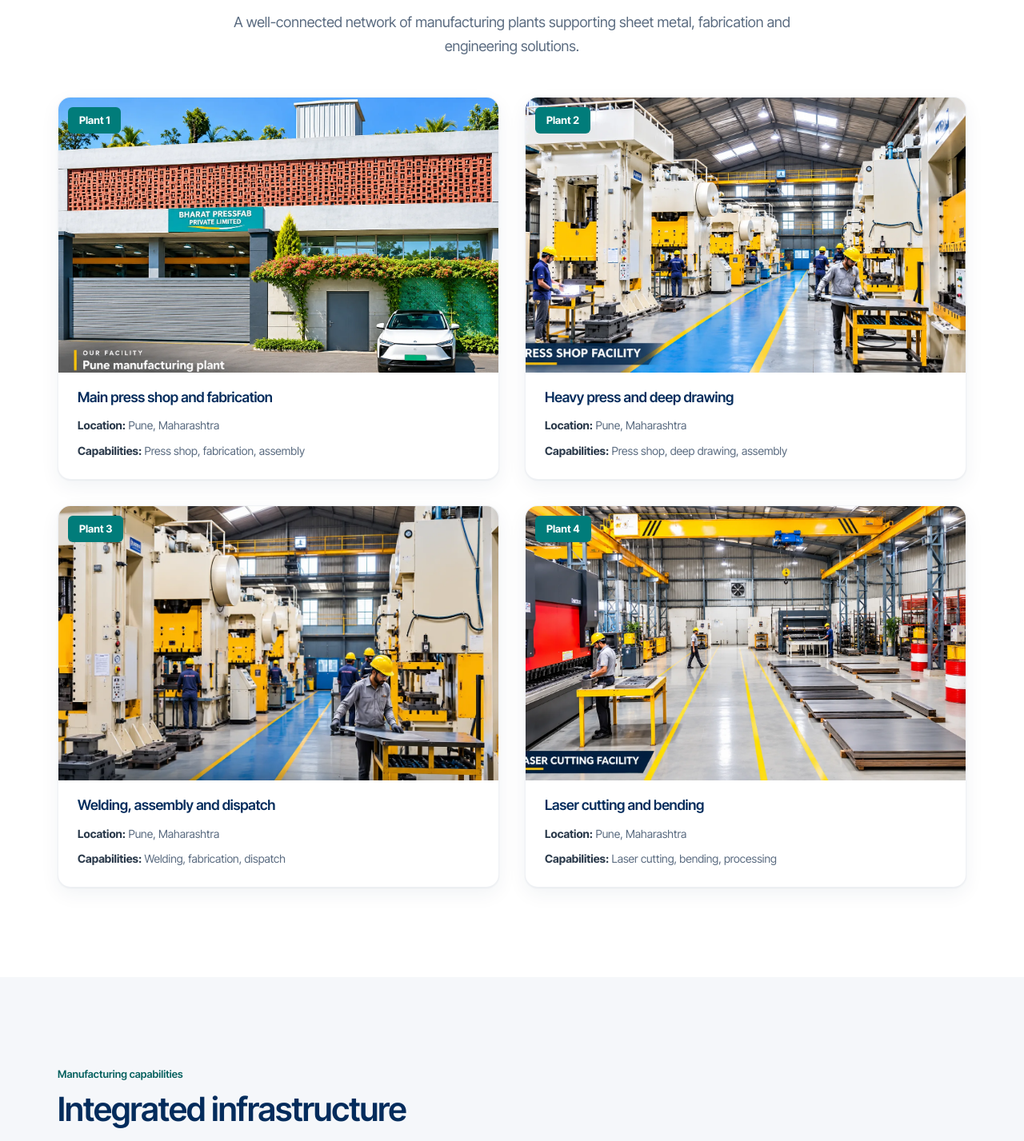
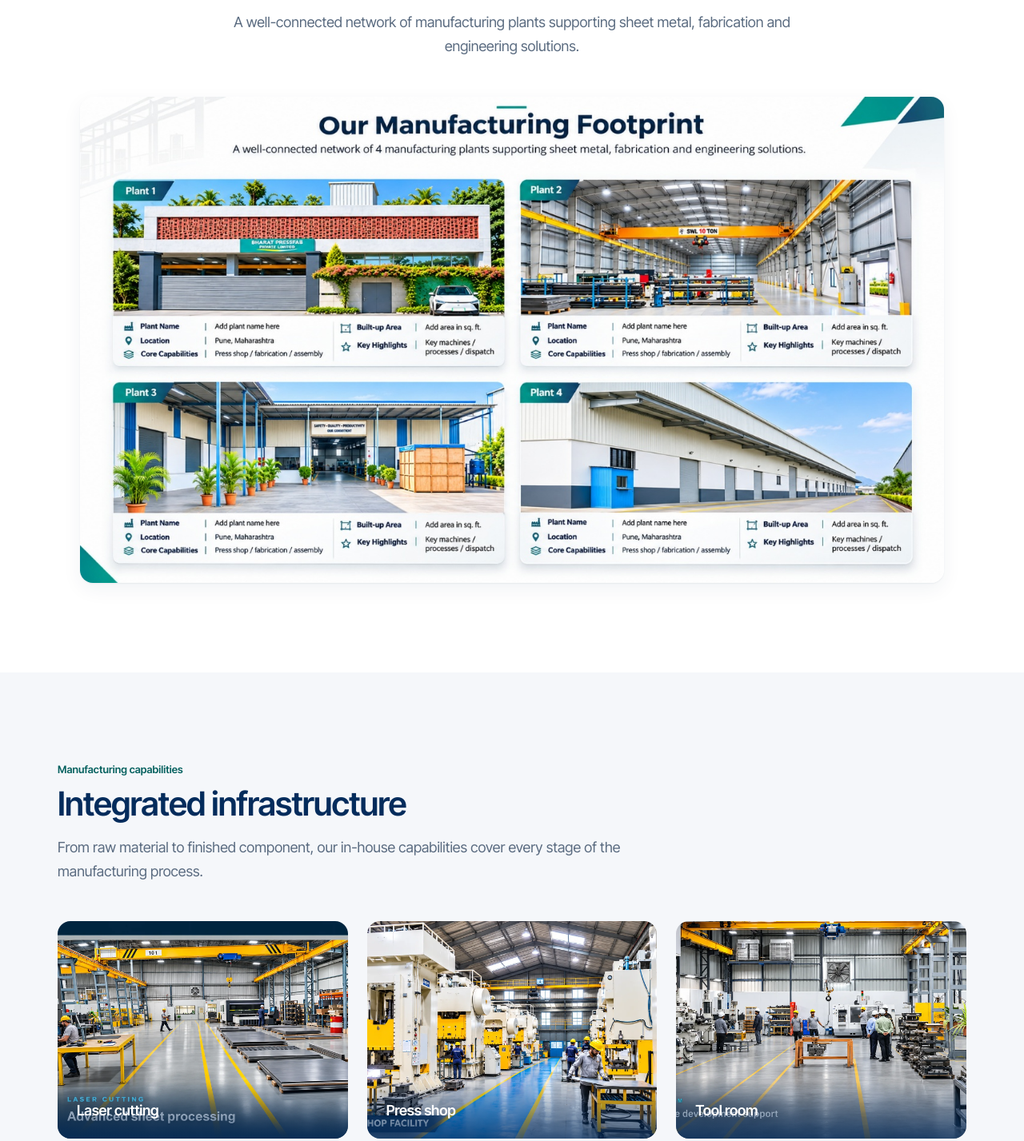
Before and after one commit to my-enginedb/bharat-pressfab-website, a plain HTML site: page index.html in a window 1280 px wide. Shown: the part 7094-8521 px from the top of the page at 80% size. Drawn offline with Linux system fonts and the light colour scheme.

Commit message:
fix: remove duplicate award images and add approved plants template
Remove 15 individual award images from awards section, keeping only the
consolidated framed display. Replace AI-generated plant card images with
the client-approved manufacturing footprint template showing all four
plants with real photographs.

Co-Authored-By: Claude Opus 4.6 <noreply@anthropic.com>

```diff
--- a/css/style.css
+++ b/css/style.css
@@ -1266,6 +1266,12 @@ h4 { font-size: 1.125rem; line-height: 1.3; letter-spacing: -0.01em; }
   box-shadow: var(--card-shadow); cursor: zoom-in; display: block; margin: 0 auto;
 }
 
+/* Plants showcase */
+.plants-showcase {
+  width: 100%; max-width: 1080px; border-radius: var(--radius-card);
+  box-shadow: var(--card-shadow); display: block; margin: 0 auto;
+}
+
 /* Awards */
 .awards-showcase {
   width: 100%; max-width: 960px; border-radius: var(--radius-card);
--- a/index.html
+++ b/index.html
@@ -537,59 +537,8 @@
         <h2>Four manufacturing plants in Pune</h2>
         <p class="lead" style="margin:0 auto">A well-connected network of manufacturing plants supporting sheet metal, fabrication and engineering solutions.</p>
       </div>
-      <div class="plants-grid fade-in">
-        <div class="plant-card">
-          <div class="plant-img-wrap">
-            <img src="images/infrastructure/plant-facade.webp" alt="Plant 1 — Main press shop and fabrication" loading="lazy">
-            <span class="plant-badge">Plant 1</span>
-          </div>
-          <div class="plant-info">
-            <h3>Main press shop and fabrication</h3>
-            <ul class="plant-details">
-              <li><strong>Location:</strong> Pune, Maharashtra</li>
-              <li><strong>Capabilities:</strong> Press shop, fabrication, assembly</li>
-            </ul>
-          </div>
-        </div>
-        <div class="plant-card">
-          <div class="plant-img-wrap">
-            <img src="images/infrastructure/press-shop.webp" alt="Plant 2 — Heavy press and deep drawing" loading="lazy">
-            <span class="plant-badge">Plant 2</span>
-          </div>
-          <div class="plant-info">
-            <h3>Heavy press and deep drawing</h3>
-            <ul class="plant-details">
-              <li><strong>Location:</strong> Pune, Maharashtra</li>
-              <li><strong>Capabilities:</strong> Press shop, deep drawing, assembly</li>
-            </ul>
-          </div>
-        </div>
-        <div class="plant-card">
-          <div class="plant-img-wrap">
-            <img src="images/infrastructure/precision-forming.webp" alt="Plant 3 — Welding, assembly and dispatch" loading="lazy">
-            <span class="plant-badge">Plant 3</span>
-          </div>
-          <div class="plant-info">
-            <h3>Welding, assembly and dispatch</h3>
-            <ul class="plant-details">
-              <li><strong>Location:</strong> Pune, Maharashtra</li>
-              <li><strong>Capabilities:</strong> Welding, fabrication, dispatch</li>
-            </ul>
-          </div>
-        </div>
-        <div class="plant-card">
-          <div class="plant-img-wrap">
-            <img src="images/infrastructure/laser-facility.webp" alt="Plant 4 — Laser cutting and bending" loading="lazy">
-            <span class="plant-badge">Plant 4</span>
-          </div>
-          <div class="plant-info">
-            <h3>Laser cutting and bending</h3>
-            <ul class="plant-details">
-              <li><strong>Location:</strong> Pune, Maharashtra</li>
-              <li><strong>Capabilities:</strong> Laser cutting, bending, processing</li>
-            </ul>
-          </div>
-        </div>
+      <div class="fade-in" style="text-align:center">
+        <img src="images/infrastructure/plants-template.jpg" alt="Bharat Pressfab four manufacturing plants in Pune — Plant 1, Plant 2, Plant 3, Plant 4 with locations and capabilities" class="plants-showcase" loading="lazy">
       </div>
     </div>
   </section>
@@ -765,23 +714,6 @@
       </div>
       <div class="fade-in" style="margin-bottom:40px;text-align:center">
         <img src="images/awards/awards-showcase.webp" alt="Bharat Pressfab awards display showcase" class="awards-showcase" loading="lazy">
-      </div>
-      <div class="awards-grid fade-in">
-        <img src="images/awards/award-1.webp" alt="Kirloskar Supplier Quality Improvement Award 2015" loading="lazy">
-        <img src="images/awards/award-2.webp" alt="Maharashtra State Udyog Mukh Puraskar 2006" loading="lazy">
-        <img src="images/awards/award-3.webp" alt="Kirloskar Certificate of Appreciation for Quality Performance 2014" loading="lazy">
-        <img src="images/awards/award-4.webp" alt="Kirloskar Overall Business Performance Award 2013" loading="lazy">
-        <img src="images/awards/award-5.webp" alt="Kirloskar Overall Business Performance Award 2012" loading="lazy">
-        <img src="images/awards/award-6.webp" alt="Kirloskar Silver Award Case Study Presentation 2012" loading="lazy">
-        <img src="images/awards/award-7.webp" alt="Kirloskar Special Thanks Award 2015" loading="lazy">
-        <img src="images/awards/award-8.webp" alt="Kirloskar Certificate of Appreciation for Business Performance 2015" loading="lazy">
-        <img src="images/awards/award-9.webp" alt="Kirloskar Excellent Quality Performance Award 2014" loading="lazy">
-        <img src="images/awards/award-10.webp" alt="Kirloskar Special Thanks Award 2017" loading="lazy">
-        <img src="images/awards/award-11.webp" alt="Kirloskar Certificate of Appreciation for Business Performance 2015" loading="lazy">
-        <img src="images/awards/award-12.webp" alt="Kirloskar Silver Award Case Study Presentation 2022" loading="lazy">
-        <img src="images/awards/award-13.webp" alt="Award ceremony at industry conference" loading="lazy">
-        <img src="images/awards/award-14.webp" alt="International Economic Forum Rasthriya Udyog Award" loading="lazy">
-        <img src="images/awards/award-15.webp" alt="Award ceremony at Kirloskar Supplier Conference 2014" loading="lazy">
       </div>
     </div>
   </section>
```
Also changed, not shown: images/infrastructure/plants-template.jpg (added).
